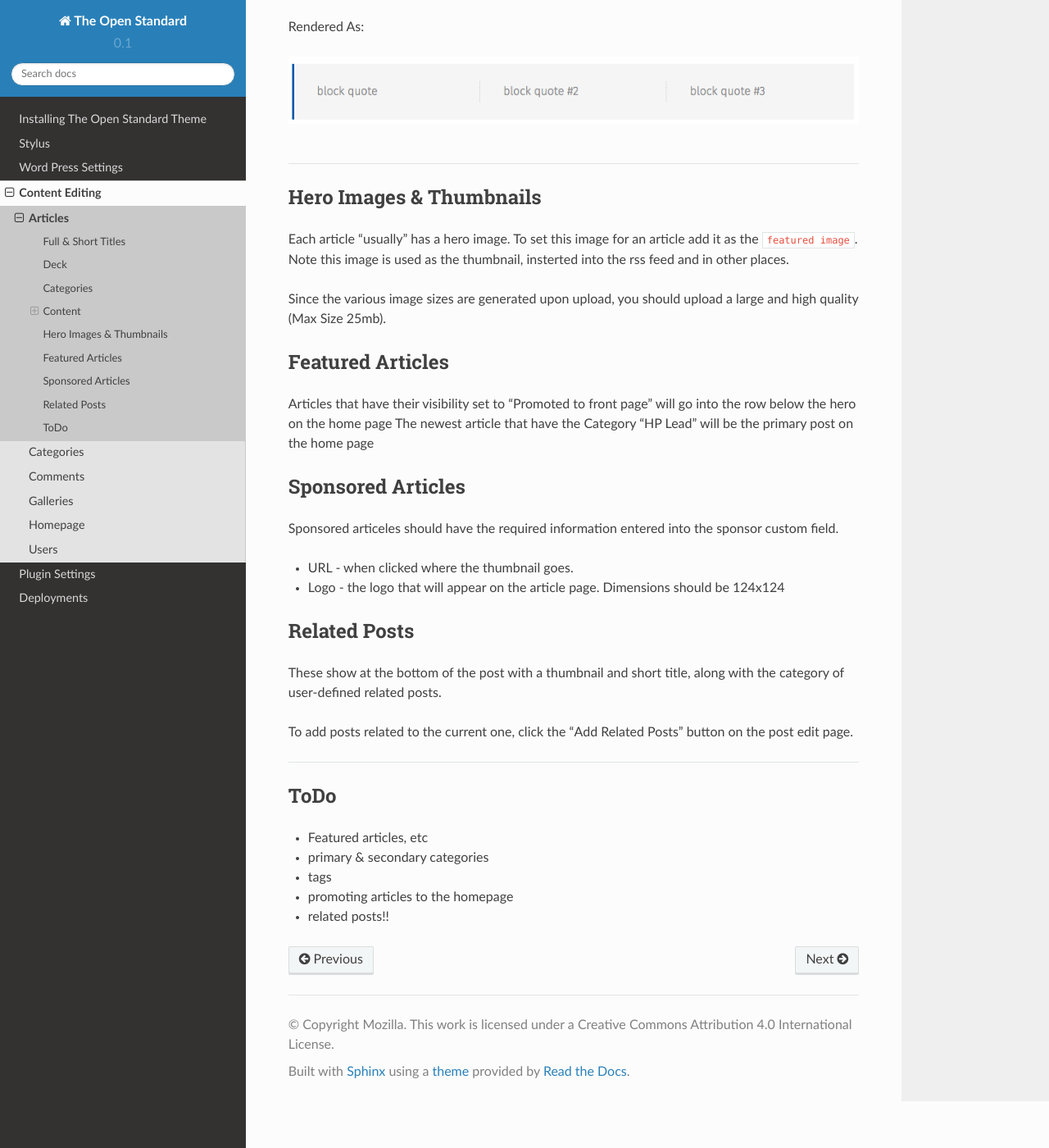
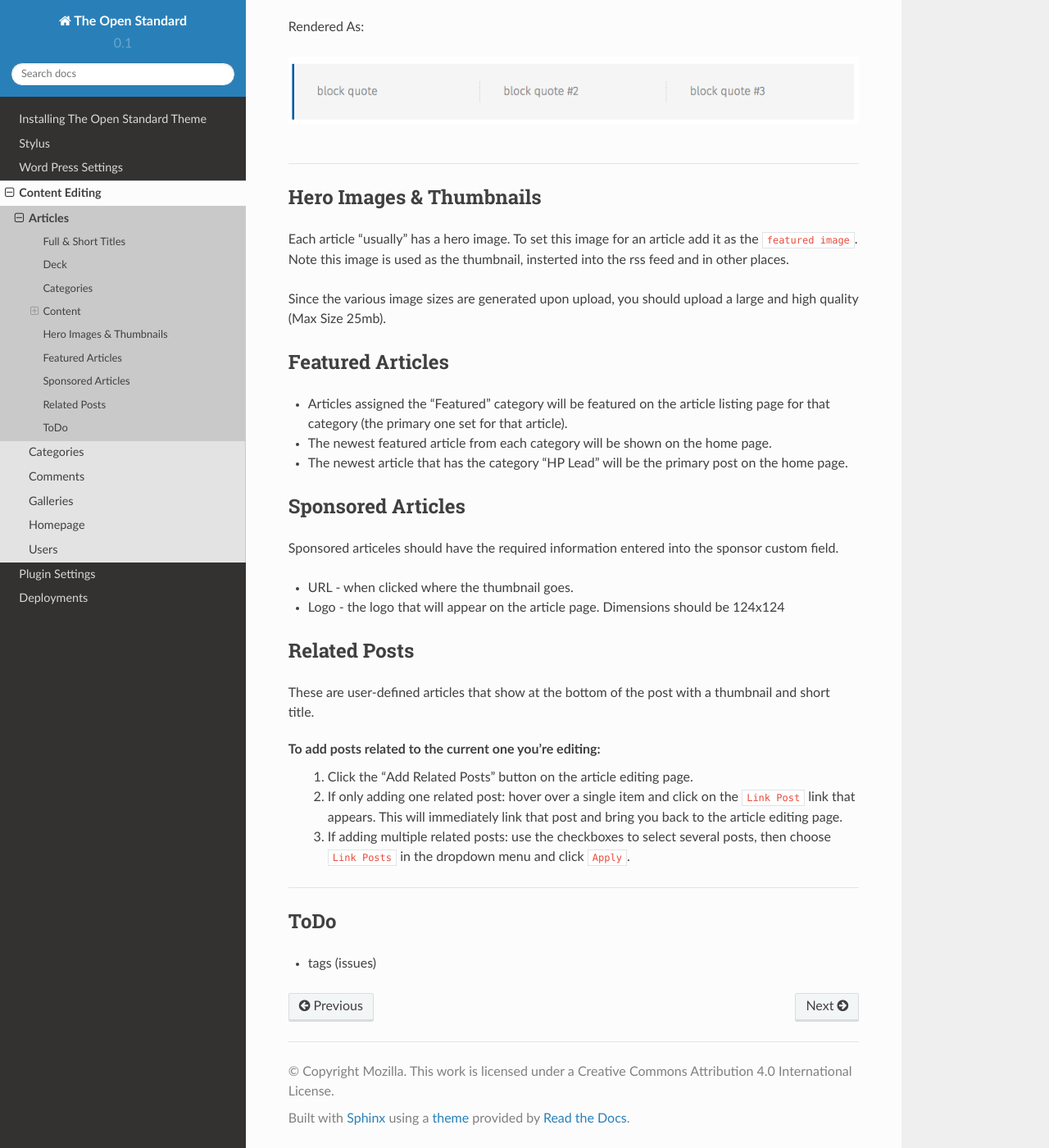
Before and after one commit to mozilla/theopenstandard, a Sphinx documentation site: the page built from docs/articles.rst, in a window 1280 px wide and 1400 px high, scrolled down 1778 px. Shown: the whole window at 82% size. Built offline with Sphinx 7.4.7 and the Read the Docs theme 2.0.0, drawn with Linux system fonts in a browser that asks for light colours; some of the changed text lies outside the part shown.

Commit message:
Updated Articles docs page.
Featured articles, primary/secondary categories, related posts.

```diff
--- a/docs/articles.rst
+++ b/docs/articles.rst
@@ -30,9 +30,9 @@ The ``exerpt`` field is used for the deck and is required.
 Categories
 ----------
 
-Articles are assigne categories via the checkboxes on the right side. If you specify more than one category
+Articles are assigned categories via the checkboxes on the right side. If you specify more than one category
 you should pick one category as primary. The primary category is where the article appears in navigation and search.
-To select a primary category scroll down in the edit interface until you see ``Categories`` select the primary category
+To select a primary category scroll down in the edit interface until you see ``Categories``. Select the primary category
 from the dropdown.
 
 
@@ -57,7 +57,8 @@ Blockquote tags will be pulled to the side and have a share button added to them
 
 .. image:: images/blockquote-render.png
 
-They will maintain their vertical position within the flow of the document, and the content below them will collapse to fill in the space they occupied.
+They will maintain their vertical position within the flow of the document, and the content below them will collapse
+to fill in the space they occupied.
 
 .. note::  {fill in number of blockquotes allowed and if their position in the copy matters}.
 
@@ -88,8 +89,10 @@ Since the various image sizes are generated upon upload, you should upload a lar
 
 Featured Articles
 ------------------------
-Articles that have their visibility set to "Promoted to front page" will go into the row below the hero on the home page
-The newest article that have the Category "HP Lead" will be the primary post on the home page
+- Articles assigned the "Featured" category will be featured on the article listing page for that category (the primary
+  one set for that article).
+- The newest featured article from each category will be shown on the home page.
+- The newest article that has the category "HP Lead" will be the primary post on the home page.
 
 
 Sponsored Articles
@@ -102,17 +105,18 @@ Sponsored articeles should have the required information entered into the sponso
 
 Related Posts
 --------------
-These show at the bottom of the post with a thumbnail and short title, along with the category of user-defined related posts.
+These are user-defined articles that show at the bottom of the post with a thumbnail and short title.
 
-To add posts related to the current one, click the "Add Related Posts" button on the post edit page.
+To add posts related to the current one you're editing:
+	#. Click the "Add Related Posts" button on the article editing page.
+	#. If only adding one related post: hover over a single item and click on the ``Link Post``
+	   link that appears. This will immediately link that post and bring you back to the article editing page.
+	#. If adding multiple related posts: use the checkboxes to select several posts, then choose ``Link Posts`` in
+	   the dropdown menu and click ``Apply``.
 
 ------------
 
 
 ToDo
 --------------------------------------------
-- Featured articles, etc
-- primary & secondary categories
-- tags
-- promoting articles to the homepage
-- related posts!!
+- tags (issues)
```
